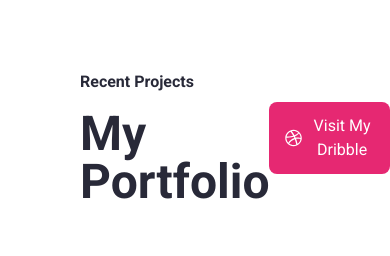
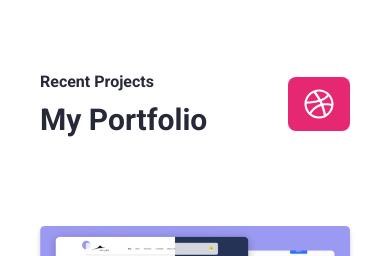
Before and after one commit to crishard/Personal-portfolio-website, a React (Vite) app: page / in a window 390 px wide. Shown: the part 3627-3883 px from the top of the page. Built offline with nearby package versions, Linux system fonts and the light colour scheme.

Commit message:
feature: responsividade na  section de portifolio

```diff
--- a/src/components/Portfolio/Portfolio.tsx
+++ b/src/components/Portfolio/Portfolio.tsx
@@ -6,17 +6,17 @@ import { CardPortfolio } from "./CardPortfolio";
 
 export const Portfolio = () => {
   return (
-    <article className="px-20">
+    <article className="px-10 sm:px-20">
       <div className="flex justify-between py-16 items-center">
         <div>
-          <p className="font-semibold text-heading-color pb-4">Recent Projects</p>
-          <h1 className="text-5xl font-semibold text-heading-color">My Portfolio</h1>
+          <p className="font-semibold text-heading-color pb-4 max-[960px]:pb-2">Recent Projects</p>
+          <h1 className="text-5xl font-semibold text-heading-color max-[960px]:text-4xl  max-[600px]:text-3xl">My Portfolio</h1>
         </div>
 
 
-        <button className="flex items-center gap-2  bg-dribble text-white px-4 py-3 rounded-lg"><FaDribbble className="text-3xl" />Visit My Dribble</button>
+        <button className="flex items-center gap-2  bg-dribble text-white px-4 py-3 rounded-lg"><FaDribbble className="text-3xl" /> <span className="max-[480px]:hidden">Visit My Dribble</span></button>
       </div>
-      <div className="grid grid-cols-3 gap-6 pt-6">
+      <div className="grid grid-cols-3 gap-6 pt-6 max-[870px]:grid-cols-2 max-[720px]:grid-cols-1">
         <CardPortfolio img={img1} title={"Ahuse"} text={"Lorem ipsum dolor sit amet, consectetur adipiscing elit. Suspendisse varius enim in eros."} />
         <CardPortfolio img={img2} title={"App Dashboard"} text={"Lorem ipsum dolor sit amet, consectetur adipiscing elit. Suspendisse varius enim in eros."} />
         <CardPortfolio img={img3} title={"Easy Rent"} text={"Lorem ipsum dolor sit amet, consectetur adipiscing elit. Suspendisse varius enim in eros."} />
```
